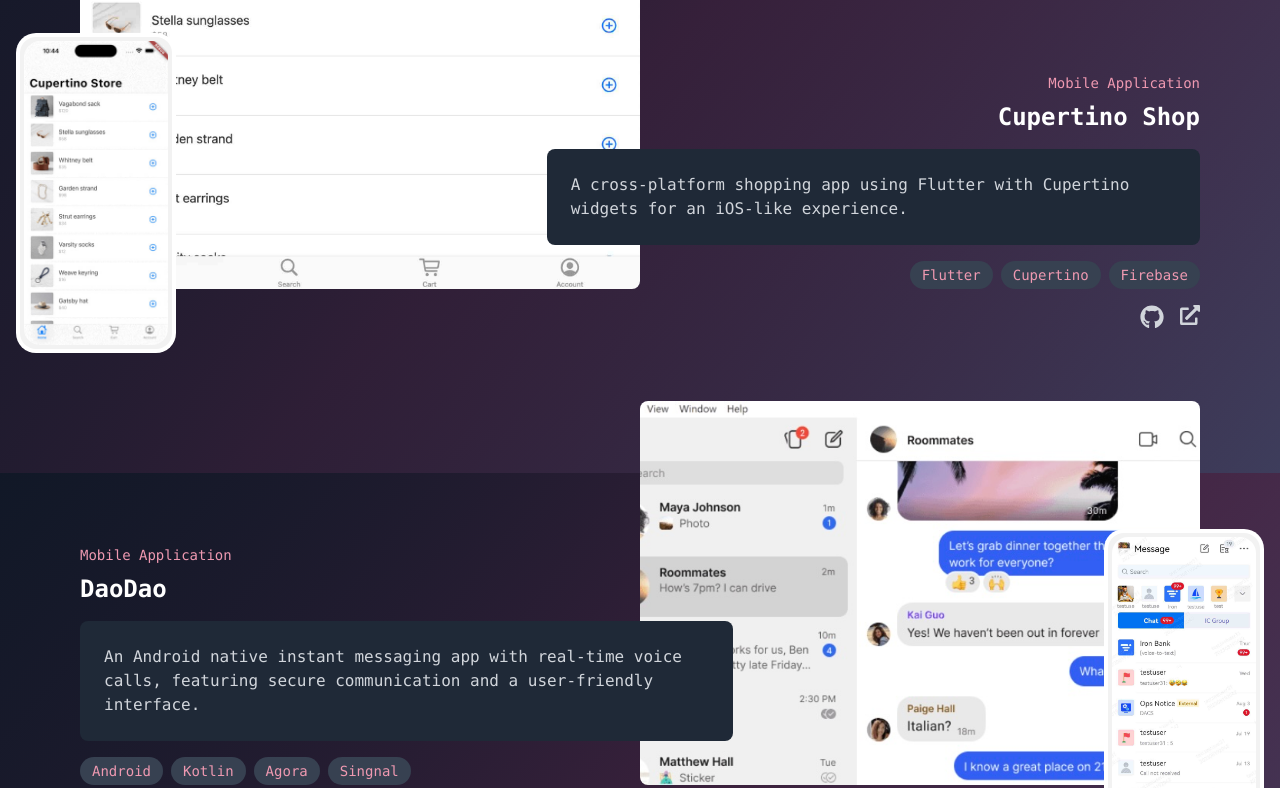
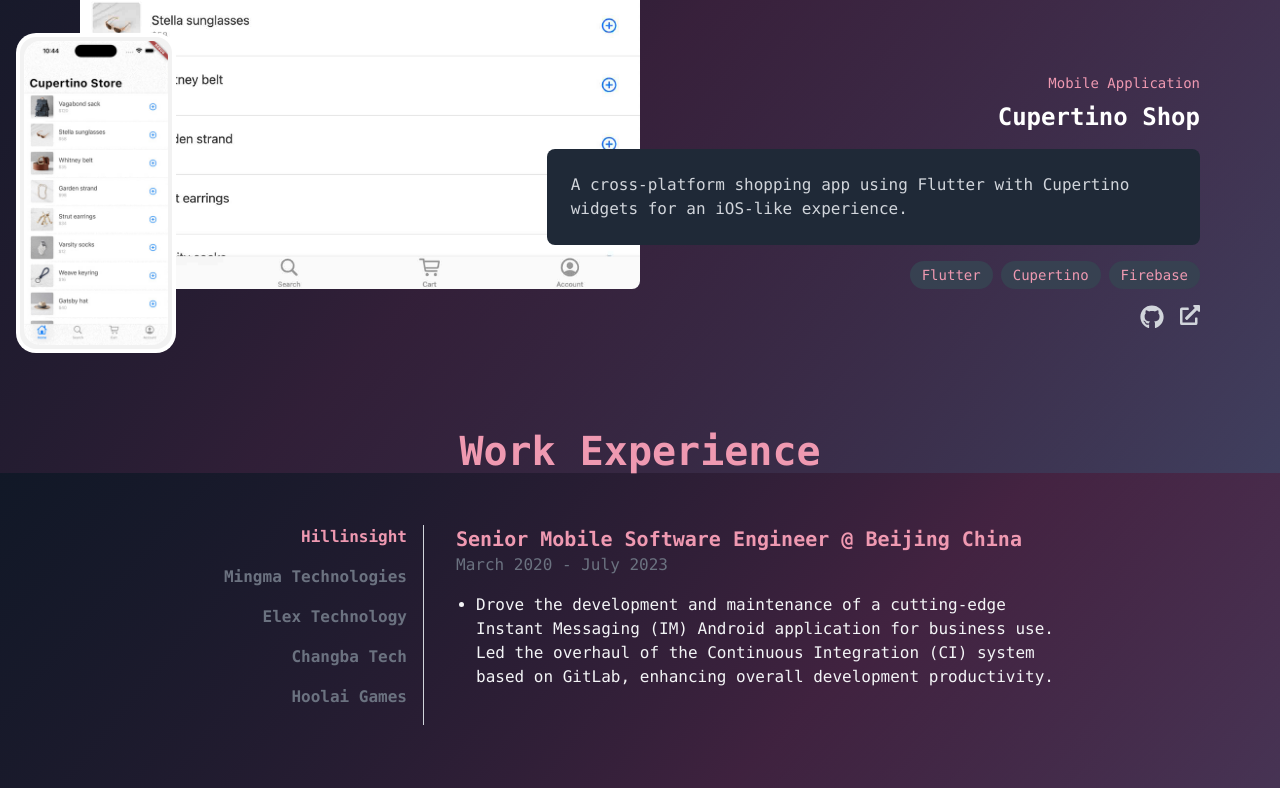
Before and after one commit to shop2008/my-portfolio, a Next.js app: page / in a window 1280 px wide. Shown: the part 2727-3515 px from the top of the page. Built offline with nearby package versions, Linux system fonts and the light colour scheme.

Commit message:
update projects

```diff
--- a/src/components/Projects.tsx
+++ b/src/components/Projects.tsx
@@ -55,17 +55,17 @@ const projects = [
     technologies: ["Flutter", "Cupertino", "Firebase"],
     category: "Mobile Application",
   },
-  {
-    title: "DaoDao",
-    description:
-      "An Android native instant messaging app with real-time voice calls, featuring secure communication and a user-friendly interface.",
-    image: "/daodao.jpg",
-    phoneImage: "/daodao-phone.jpg",
-    link: "https://github.com/shop2008/#",
-    githubLink: "https://github.com/shop2008/#",
-    technologies: ["Android", "Kotlin", "Agora", "Singnal"],
-    category: "Mobile Application",
-  },
+  // {
+  //   title: "DaoDao",
+  //   description:
+  //     "An Android native instant messaging app with real-time voice calls, featuring secure communication and a user-friendly interface.",
+  //   image: "/daodao.jpg",
+  //   phoneImage: "/daodao-phone.jpg",
+  //   link: "https://github.com/shop2008/#",
+  //   githubLink: "https://github.com/shop2008/#",
+  //   technologies: ["Android", "Kotlin", "Agora", "Singnal"],
+  //   category: "Mobile Application",
+  // },
 ];
 
 export default function Projects() {
```
